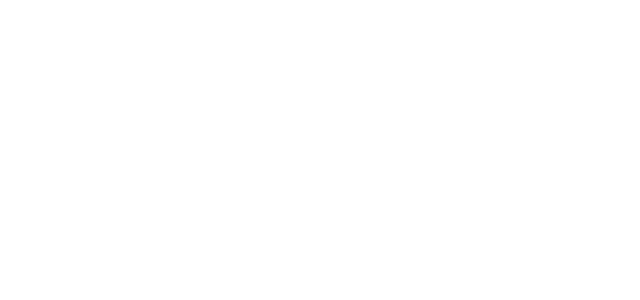
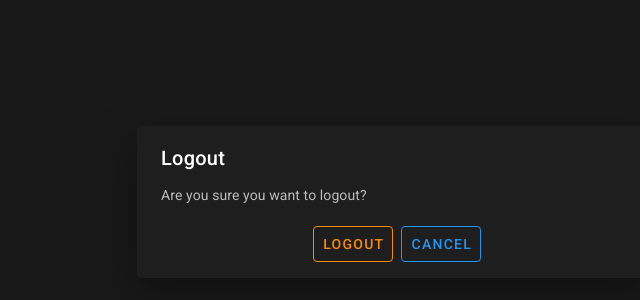
Before and after one commit to ItsaMeTuni/tome, a Vue app in the folder frontend/: page /logout in a window 1280 px wide. Shown: the part 198-498 px from the top of the page, without its empty margins (247-887 px from the left). Built offline with nearby package versions, Linux system fonts and the light colour scheme; sample sign-in values are in the browser's storage.

Commit message:
add logout view

```diff
--- a/frontend/src/router/index.js
+++ b/frontend/src/router/index.js
@@ -37,6 +37,11 @@
         component: () => import(/* webpackChunkName: "account" */ '../views/settings/Display.vue')
       }
     ]
+  },
+  {
+    path: '/logout',
+    name: 'Logout',
+    component: () => import(/* webpackChunkName: "login" */ '../views/Logout.vue')
   }
 ]
 
--- /dev/null
+++ b/frontend/src/views/Logout.vue
@@ -0,0 +1,51 @@
+<template>
+  <v-app>
+    <v-main app>
+      <v-dialog :value="!hasLoggedOut" max-width="max(40vw, 60vh)">
+        <v-card>
+          <v-card-title>
+            Logout
+          </v-card-title>
+          <v-card-text>
+            Are you sure you want to logout?
+          </v-card-text>
+          <v-card-actions class="ps-6 pb-4 mt-n2">
+            <v-spacer></v-spacer>
+            <v-btn outlined color="warning" @click="doLogout">Logout</v-btn>
+            <v-btn outlined color="info" to="/">Cancel</v-btn>
+            <v-spacer></v-spacer>
+          </v-card-actions>
+        </v-card>
+      </v-dialog>
+      <v-dialog :value="hasLoggedOut">
+        <v-card>
+          <v-card-title>
+            Successfully logged out
+          </v-card-title>
+          <v-card-actions class="ps-6 pb-4 mt-n2">
+            <v-spacer></v-spacer>
+            <v-btn outlined color="info" to="/login">Go to Login</v-btn>
+            <v-spacer></v-spacer>
+          </v-card-actions>
+        </v-card>
+      </v-dialog>
+    </v-main>
+  </v-app>
+</template>
+
+<script>
+export default {
+  name: 'Logout',
+  data: () => ({
+    hasLoggedOut: false
+  }),
+  methods: {
+    doLogout () {
+      this.$store.commit('unsetLoginState')
+      this.hasLoggedOut = true
+    }
+  }
+}
+</script>
+
+<style lang="scss"></style>
```
